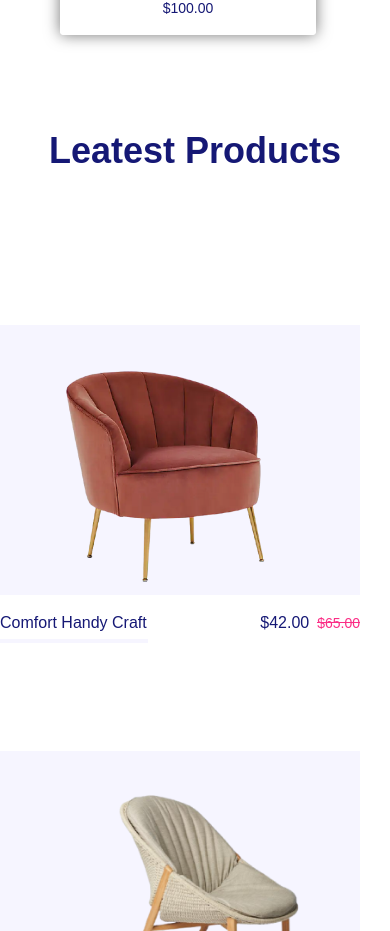
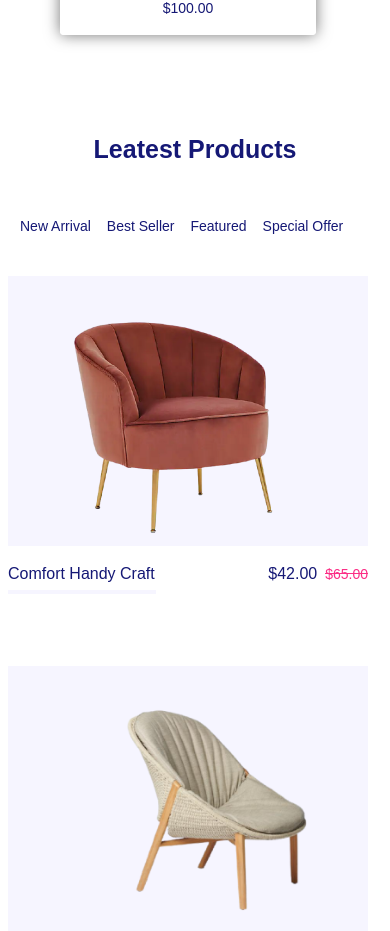
Before and after one commit to mdarafat2201/hekto, a React (Vite) app: page / in a window 390 px wide. Shown: the part 2056-2987 px from the top of the page. Built offline with nearby package versions, Linux system fonts and the light colour scheme.

Commit message:
Leatest Products R don

```diff
--- a/src/Component/CommonComponent/newproducts.jsx
+++ b/src/Component/CommonComponent/newproducts.jsx
@@ -7,8 +7,8 @@ import { FaSearchPlus } from "react-icons/fa";
 const newproducts = ({ img, title, dichcont, prich }) => {
   return (
     <>
-      <div className="w-[360px] py-[58px] relative group overflow-hidden ">
-        <div className="bg-secondary_bg_color hover:bg-main_bg_color h-[270px] pl-[50px] pt-8 pb-2">
+      <div className="w-[360px] sm:w-[300px] md:w-[360px]  py-10 relative group overflow-hidden ">
+        <div className="bg-secondary_bg_color hover:bg-main_bg_color h-[270px] pl-[50px] sm:pl-[35px] md:pl-[50px] pt-8 pb-2">
           <img src={img ? img : productsImg5} alt={productsImg5} />
         </div>
         <Flex className={"items-center justify-between mt-4"}>
--- a/src/Component/HomeComponet/LeatestProducts/LeatestProducts.jsx
+++ b/src/Component/HomeComponet/LeatestProducts/LeatestProducts.jsx
@@ -10,27 +10,27 @@ const LeatestProducts = () => {
         <div className="container">
           <div>
             <div>
-              <h2 className="text-center font-JosefinSans mb-12 text-4xl text-main_font_color font-bold">
+              <h2 className="text-center font-JosefinSans mb-12 text-[25px] sm:text-4xl text-main_font_color font-bold">
                 Leatest Products
               </h2>
             </div>
-            <div className=" ml-[400px]">
-              <ul className="flex items-center gap-x-14  ">
-                <li className="font-JosefinSans text-md font-normal text-main_font_color hover:text-secondary_font_color">
+            <div className=" ml-5 sm:ml-[125px] md:ml-[180px] lg:ml-[400px] ">
+              <ul className="flex items-center gap-x-4 sm:gap-x-8 md:gap-x-14  ">
+                <li className="font-JosefinSans text-sm sm:text-md font-normal text-main_font_color hover:text-secondary_font_color">
                   <a href="#">New Arrival</a>
                 </li>
-                <li className="font-JosefinSans text-md font-normal text-main_font_color hover:text-secondary_font_color">
+                <li className="font-JosefinSans text-sm sm:text-md font-normal text-main_font_color hover:text-secondary_font_color">
                   <a href="#">Best Seller</a>
                 </li>
-                <li className="font-JosefinSans text-md font-normal text-main_font_color hover:text-secondary_font_color">
+                <li className="font-JosefinSans text-sm sm:text-md font-normal text-main_font_color hover:text-secondary_font_color">
                   <a href="#">Featured</a>
                 </li>
-                <li className="font-JosefinSans text-md font-normal text-main_font_color hover:text-secondary_font_color">
+                <li className="font-JosefinSans text-sm sm:text-md font-normal text-main_font_color hover:text-secondary_font_color">
                   <a href="#">Special Offer</a>
                 </li>
               </ul>
             </div>
-            <Flex className={"items-center justify-between flex-wrap"}>
+            <Flex className={"items-center justify-between px-2 flex-wrap"}>
               {newproductsdata?.map((item) => (
                 <Newproducts
                   key={item.id}
```
